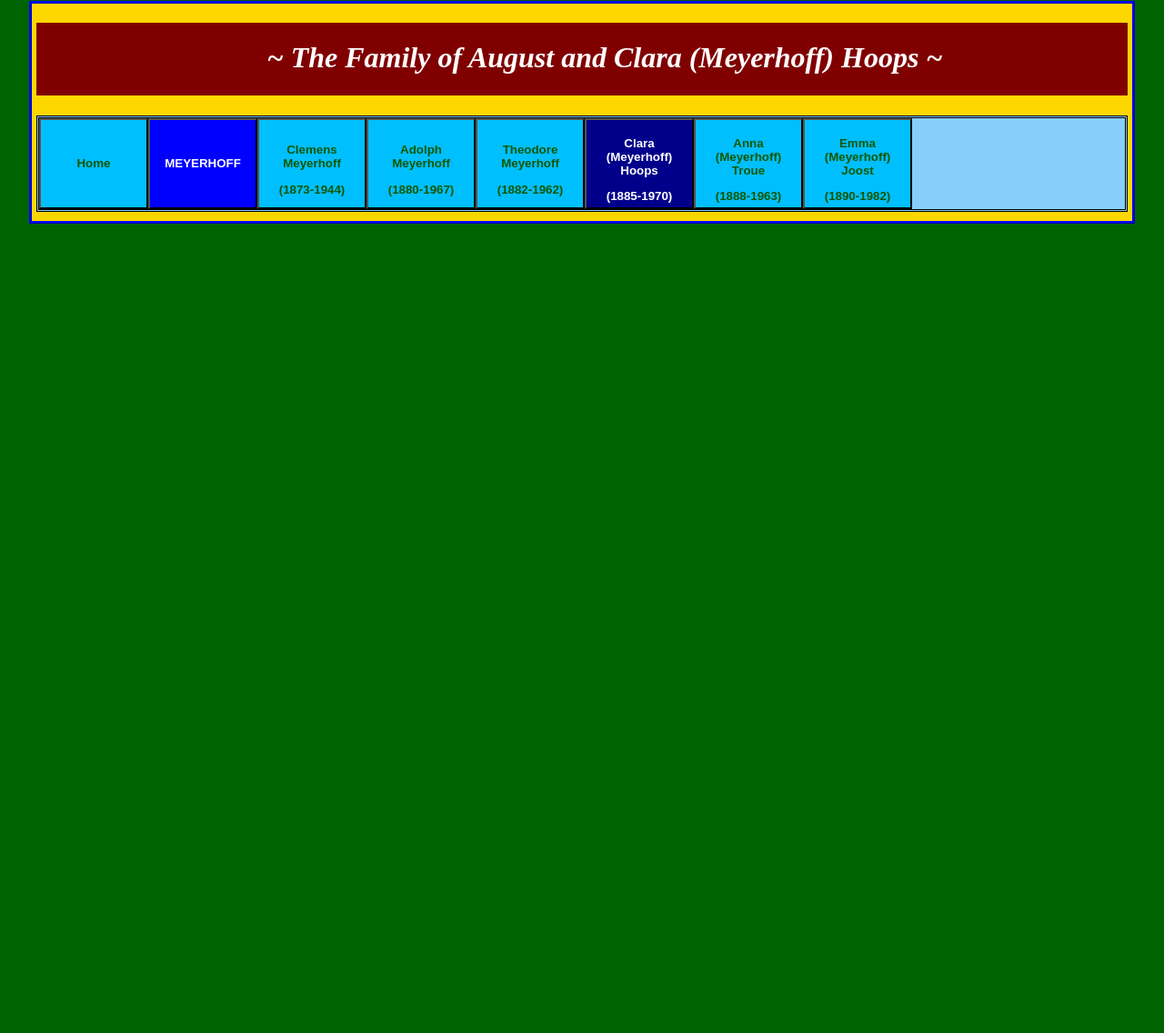
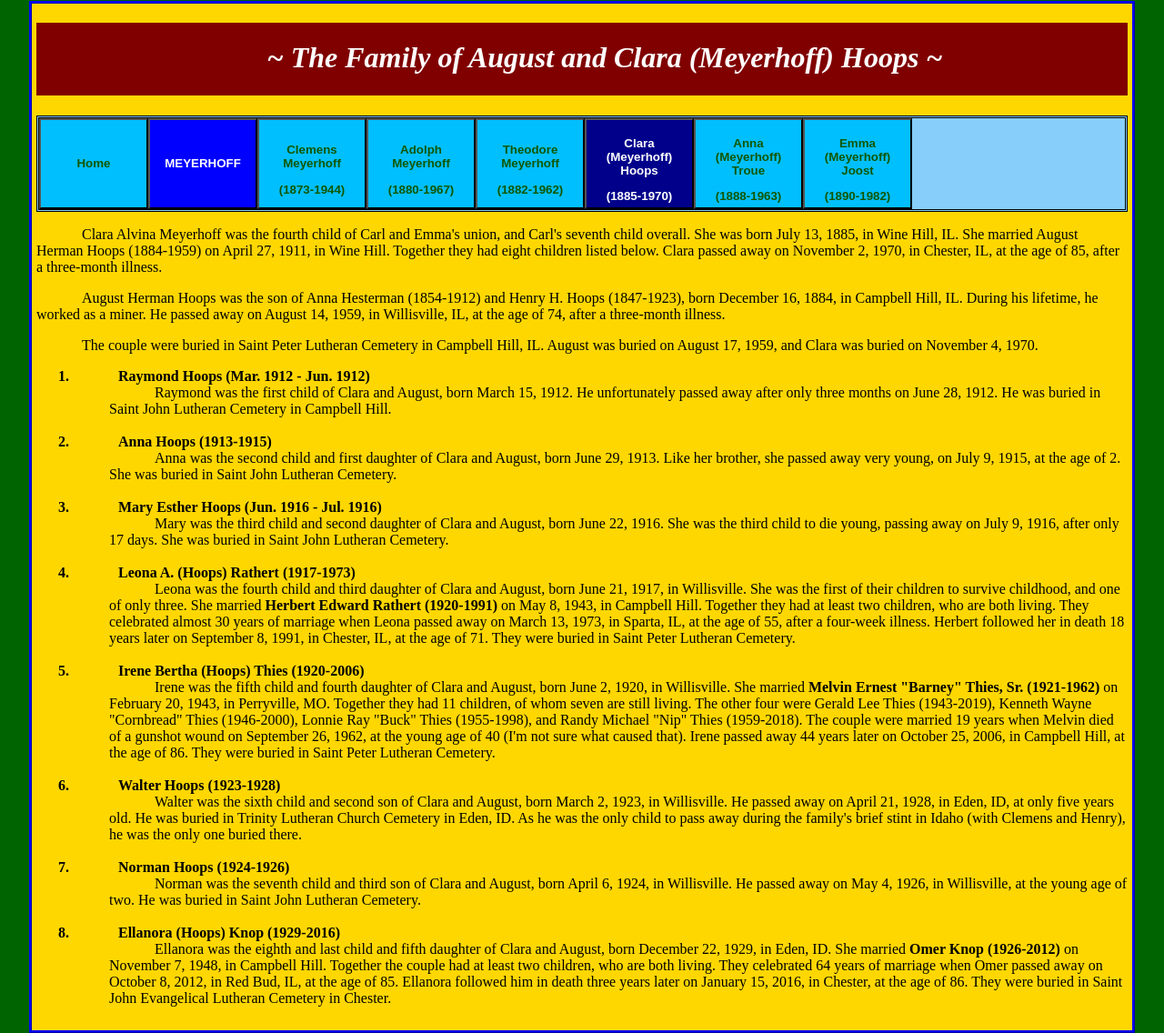
Before and after one commit to meyerhoff20042/Meyerhoff-Family-Tree, a React app: page meyerhoff_clara.html in a window 1280 px wide. Shown: the part 9-1145 px from the top of the page at 91% size. Before the commit the page ends 800 px from the top, so only its background shows below. Built offline with nearby package versions, Linux system fonts and the light colour scheme.

Commit message:
Add family of Clara (Meyerhoff) Hoops

```diff
--- a/meyerhoff_clara.html
+++ b/meyerhoff_clara.html
@@ -20,6 +20,79 @@
             <button class="nav-button" onclick="openMeyerhoffEmma()" id="Emma Meyerhoff"><p>Emma (Meyerhoff) Joost</p>(1890-1982)</button>
         </nav>
 
+        <p>
+            Clara Alvina Meyerhoff was the fourth child of Carl and Emma's union, and Carl's seventh child overall. She was born July 13, 1885, in Wine Hill, IL.
+            She married August Herman Hoops (1884-1959) on April 27, 1911, in Wine Hill. Together they had eight children listed below. Clara passed away on November 2, 1970,
+            in Chester, IL, at the age of 85, after a three-month illness.
+        </p>
+
+        <p>
+            August Herman Hoops was the son of Anna Hesterman (1854-1912) and Henry H. Hoops (1847-1923), born December 16, 1884, in Campbell Hill, IL. During his lifetime,
+            he worked as a miner. He passed away on August 14, 1959, in Willisville, IL, at the age of 74, after a three-month illness.
+        </p>
+
+        <p>
+            The couple were buried in Saint Peter Lutheran Cemetery in Campbell Hill, IL. August was buried on August 17, 1959, and Clara was buried on November 4, 1970.
+        </p>
+
+        <dl><ol>
+            <dt><li><strong>Raymond Hoops (Mar. 1912 - Jun. 1912)</strong></li></dt>
+            <dd>
+                Raymond was the first child of Clara and August, born March 15, 1912. He unfortunately passed away after only three months on June 28, 1912. He was buried
+                in Saint John Lutheran Cemetery in Campbell Hill.
+            </dd> <br>
+
+            <dt><li><strong>Anna Hoops (1913-1915)</strong></li></dt>
+            <dd>
+                Anna was the second child and first daughter of Clara and August, born June 29, 1913. Like her brother, she passed away very young, on July 9, 1915, at the age of 2.
+                She was buried in Saint John Lutheran Cemetery.
+            </dd> <br>
+
+            <dt><li><strong>Mary Esther Hoops (Jun. 1916 - Jul. 1916)</strong></li></dt>
+            <dd>
+                Mary was the third child and second daughter of Clara and August, born June 22, 1916. She was the third child to die young, passing away on July 9, 1916, after
+                only 17 days. She was buried in Saint John Lutheran Cemetery.
+            </dd> <br>
+
+            <dt><li><strong>Leona A. (Hoops) Rathert (1917-1973)</strong></li></dt>
+            <dd>
+                Leona was the fourth child and third daughter of Clara and August, born June 21, 1917, in Willisville. She was the first of their children to survive childhood,
+                and one of only three. She married <b>Herbert Edward Rathert (1920-1991)</b> on May 8, 1943, in Campbell Hill. Together they had at least
+                two children, who are both living. They celebrated almost 30 years of marriage when Leona passed away on March 13, 1973, in Sparta, IL, at the age of 55,
+                after a four-week illness. Herbert followed her in death 18 years later on September 8, 1991, in Chester, IL, at the age of 71. They were buried in Saint
+                Peter Lutheran Cemetery.
+            </dd> <br>
+
+            <dt><li><strong>Irene Bertha (Hoops) Thies (1920-2006)</strong></li></dt>
+            <dd>
+                Irene was the fifth child and fourth daughter of Clara and August, born June 2, 1920, in Willisville. She married <b>Melvin Ernest "Barney" Thies, Sr. (1921-1962)</b>
+                on February 20, 1943, in Perryville, MO. Together they had 11 children, of whom seven are still living. The other four were Gerald Lee Thies (1943-2019),
+                Kenneth Wayne "Cornbread" Thies (1946-2000), Lonnie Ray "Buck" Thies (1955-1998), and Randy Michael "Nip" Thies (1959-2018). The couple were married 19 years
+                when Melvin died of a gunshot wound on September 26, 1962, at the young age of 40 (I'm not sure what caused that). Irene passed away 44 years later on October
+                25, 2006, in Campbell Hill, at the age of 86. They were buried in Saint Peter Lutheran Cemetery.
+            </dd> <br>
+
+            <dt><li><strong>Walter Hoops (1923-1928)</strong></li></dt>
+            <dd>
+                Walter was the sixth child and second son of Clara and August, born March 2, 1923, in Willisville. He passed away on April 21, 1928,
+                in Eden, ID, at only five years old. He was buried in Trinity Lutheran Church Cemetery in Eden, ID. As he was the only child to pass away
+                during the family's brief stint in Idaho (with Clemens and Henry), he was the only one buried there.
+            </dd> <br>
+
+            <dt><li><strong>Norman Hoops (1924-1926)</strong></li></dt>
+            <dd>
+                Norman was the seventh child and third son of Clara and August, born April 6, 1924, in Willisville. He passed away on May 4, 1926,
+                in Willisville, at the young age of two. He was buried in Saint John Lutheran Cemetery.
+            </dd> <br>
+
+            <dt><li><strong>Ellanora (Hoops) Knop (1929-2016)</strong></li></dt>
+            <dd>
+                Ellanora was the eighth and last child and fifth daughter of Clara and August, born December 22, 1929, in Eden, ID. She married <b>Omer Knop (1926-2012)</b>
+                on November 7, 1948, in Campbell Hill. Together the couple had at least two children, who are both living. They celebrated 64 years of marriage
+                when Omer passed away on October 8, 2012, in Red Bud, IL, at the age of 85. Ellanora followed him in death three years later on January 15, 2016,
+                in Chester, at the age of 86. They were buried in Saint John Evangelical Lutheran Cemetery in Chester.
+            </dd>
+        </ol></dl>
 
     </body>
 </html>
```
